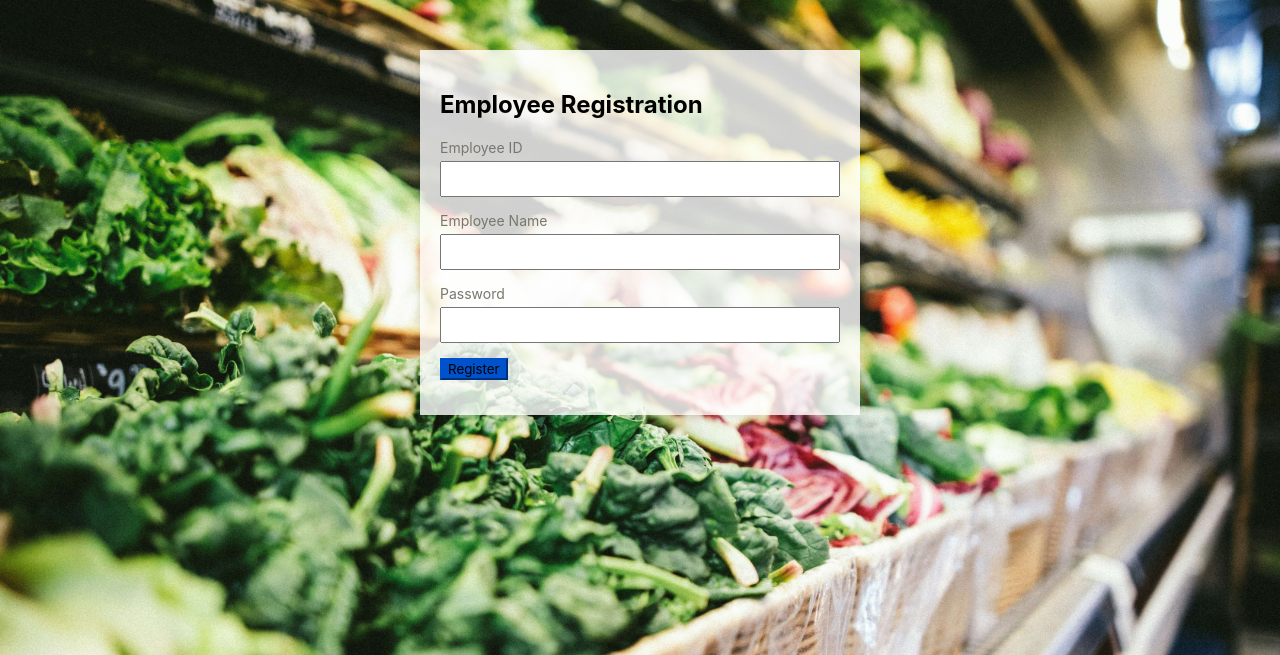
After one commit to dawaearl/MyKibanda-Grocery-store-Management-System, a Flask app: page /register in a window 1280 px wide. The commit adds this page. Shown: the top 655 px of the page. Run offline with Flask 3, Linux system fonts and the light colour scheme.

Commit message:
Add employee registration functionality with password hashing and validation

```diff
--- a/server.py
+++ b/server.py
@@ -5,6 +5,7 @@ import bcrypt
 import os
 from datetime import timedelta
 
+from employees import register_employee
 import products_dao
 import orders_dao
 import uom_dao
@@ -40,6 +41,31 @@ def index():
         return render_template('index.html')
     else:
         return redirect(url_for('employee_login'))
+
+@app.route('/register', methods=['GET', 'POST'])
+def register():
+    if request.method == 'GET':
+        return render_template('register.html')
+
+    if request.method == 'POST':
+        # Get form data
+        employee_data = {
+            'employee_id': request.form['employee_id'],
+            'employees_name': request.form['employees_name'],
+            'password': request.form['password']
+        }
+
+        # Validate data
+        if not all(employee_data.values()):
+            return render_template('register.html', error='All fields are required')
+
+        # Register employee
+        success, message = register_employee(employee_data)
+
+        if success:
+            return redirect(url_for('employee_login'))
+        else:
+            return render_template('register.html', error=message)
 
 @app.route('/new-order')
 def newOrder():
--- a/templates/index.html
+++ b/templates/index.html
@@ -27,8 +27,8 @@
                         <div class="navbar-collapse collapse">
                             <ul class="nav navbar-nav visible-lg visible-md limit-chars">
                                 <ul class="breadcrumb">
-                                    <a href="/">
-                                        <i class="zmdi zmdi-view-dashboard zmdi-hc-fw" title="Orders"></i>
+                                    <a href="/register">
+                                        <i class="zmdi zmdi-view-dashboard zmdi-hc-fw" title="Register Employee"></i>
                                     </a>
                                     <a href="/manage-products">
                                         <i class="zmdi zmdi-assignment zmdi-hc-fw" title="Products"></i>
--- /dev/null
+++ b/templates/register.html
@@ -0,0 +1,67 @@
+<!DOCTYPE html>
+<html lang="en">
+<head>
+    <meta charset="UTF-8">
+    <meta name="viewport" content="width=device-width, initial-scale=1.0">
+    <title>Employee Registration</title>
+    <link media="all" type="text/css" rel="stylesheet" href="/static/css/custom.css">
+    <style>
+        body {
+            font-family: Arial, sans-serif;
+        }
+        .container {
+            max-width: 400px;
+            margin: 50px auto;
+            padding: 20px;
+            background-color: rgba(255, 255, 255, 0.8);
+            box-shadow: 0 0 10px rgba(0, 0, 0, 0.1);
+        }
+        .form-group {
+            margin-bottom: 15px;
+        }
+        .form-group label {
+            display: block;
+            margin-bottom: 5px;
+        }
+        .form-group input {
+            width: 100%;
+            padding: 8px;
+            box-sizing: border-box;
+        }
+        .alert {
+            padding: 10px;
+            margin: 10px 0;
+            border-radius: 4px;
+            background-color: #f8d7da;
+            color: #721c24;
+        }
+    </style>
+</head>
+<body>
+    <div class="container">
+        <h2>Employee Registration</h2>
+        <form action="{{ url_for('register') }}" method="post">
+            <div class="form-group">
+                <label for="employee_id">Employee ID</label>
+                <input type="text" id="employee_id" name="employee_id" required>
+            </div>
+            <div class="form-group">
+                <label for="employees_name">Employee Name</label>
+                <input type="text" id="employees_name" name="employees_name" required>
+            </div>
+            <div class="form-group">
+                <label for="password">Password</label>
+                <input type="password" id="password" name="password" required>
+            </div>
+            <div class="form-group">
+                <button type="submit" class="btn btn-primary">Register</button>
+            </div>
+            {% if error %}
+            <div class="alert">
+                {{ error }}
+            </div>
+            {% endif %}
+        </form>
+    </div>
+</body>
+</html>
```
Also changed, not shown: employees.py (+37 -0 lines).
